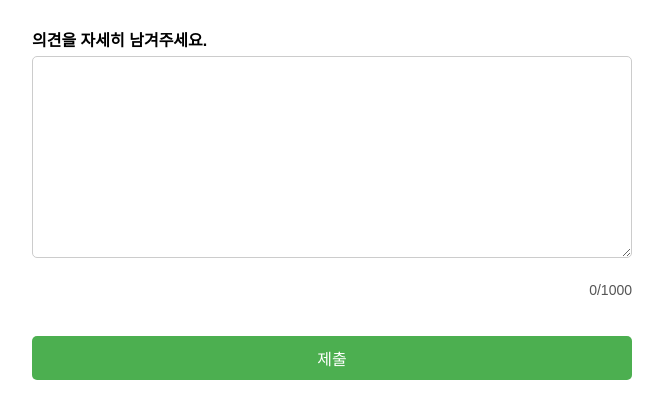
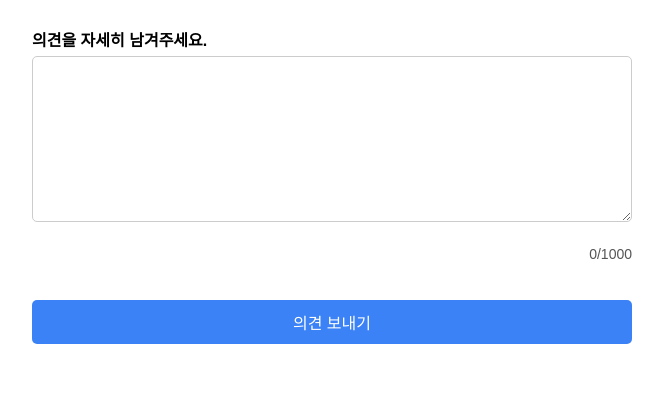
Before and after one commit to es-min/player-survey, a plain HTML site: page index.html in a window 1280 px wide. Shown: the part 162-580 px from the top of the page, without its empty margins (308-971 px from the left). Drawn offline with Linux system fonts and the light colour scheme.

Commit message:
Update index.html
UI 변경

```diff
--- a/index.html
+++ b/index.html
@@ -46,7 +46,7 @@
         }
 
         button {
-            background-color: #4CAF50;
+            background-color: #3B82F6; /* 버튼 색상을 요청한 색상으로 변경 */
             color: white;
             border: none;
             cursor: pointer;
@@ -54,7 +54,7 @@
         }
 
         button:hover {
-            background-color: #45a049;
+            background-color: #2563EB; /* Hover 시 조금 더 어두운 색상으로 변경 */
         }
 
         .confirmation {
@@ -84,13 +84,13 @@
 
         <!-- 질문 2: 주관식 문항 -->
         <label for="detailedOpinion">의견을 자세히 남겨주세요.</label>
-        <textarea id="detailedOpinion" name="detailedOpinion" rows="10" maxlength="1000" required></textarea>
+        <textarea id="detailedOpinion" name="detailedOpinion" rows="8" maxlength="1000" required></textarea> <!-- 2줄 줄임 -->
         <div class="char-counter"><span id="charCount">0</span>/1000</div><br>
 
-        <button type="submit">제출</button>
+        <button type="submit">의견 보내기</button> <!-- 버튼 이름을 '의견 보내기'로 변경 -->
     </form>
     <div id="confirmationMessage" class="confirmation" style="display:none;">
-        제출해주셔서 감사합니다!
+        소중한 의견 감사합니다 <!-- 제출 완료 메시지를 '소중한 의견 감사합니다'로 변경 -->
     </div>
 
     <script>
```
